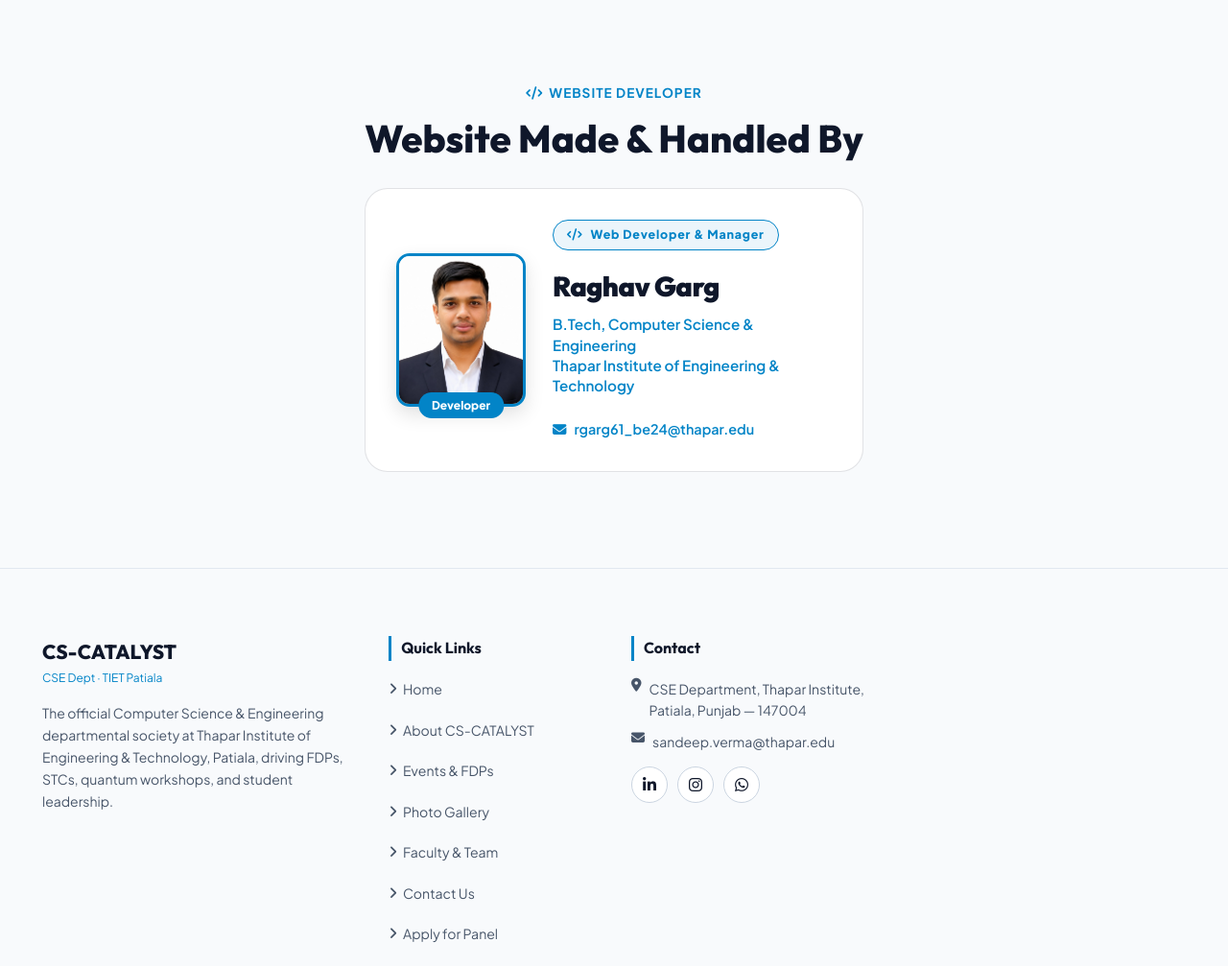
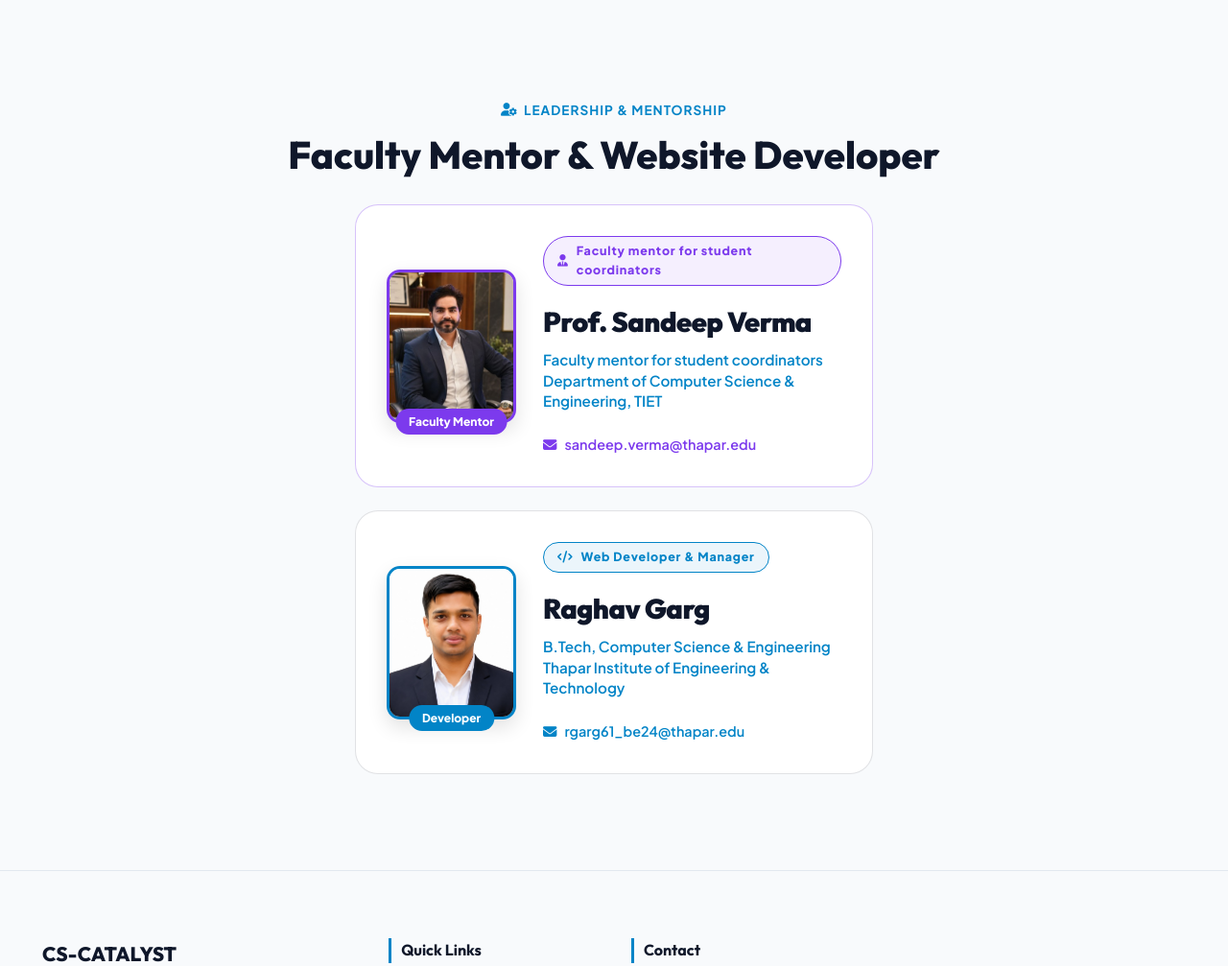
Before and after one commit to raghavkjlp/Thapar, a plain HTML site: page team.html in a window 1280 px wide. Shown: the part 1651-2658 px from the top of the page at 96% size. Drawn offline with Linux system fonts and the light colour scheme.

Commit message:
Add Sandeep Sir photo and faculty mentor card to team page

```diff
--- a/team.html
+++ b/team.html
@@ -62,13 +62,13 @@
       <div class="governance-card">
         <h2 class="section-title" style="margin-bottom: 16px;">Managed by Computer Science Faculty</h2>
         <p class="section-description"
-          style="max-width: 650px; margin: 0 auto; color: var(--text-muted); font-size: 1.05rem; line-height: 1.7;">
+          style="max-width: 650px; margin: 0 auto 16px; color: var(--text-muted); font-size: 1.05rem; line-height: 1.7;">
           CS-CATALYST is the official departmental society of Computer Science &amp; Engineering at Thapar Institute of
           Engineering &amp; Technology. The society is managed, directed, and mentored under the collective guidance of
           the faculty members of the Department of Computer Science &amp; Engineering (CSED).
-        <p class="faculty-coordinator">
-          <strong>Faculty mentor for student coordinators:</strong> Prof. Sandeep Verma
         </p>
+        <p class="faculty-coordinator" style="font-size: 1.05rem; font-weight: 600; color: var(--accent-cyan);">
+          <i class="fa-solid fa-user-tie"></i> <strong>Faculty mentor for student coordinators:</strong> Prof. Sandeep Verma
         </p>
       </div>
     </div>
@@ -150,14 +150,36 @@
     </div>
   </section>
 
-  <!-- ═══════════════ WEBSITE DEVELOPER ═══════════════ -->
-  <section class="section-padding" style="padding-top: 0;">
+  <!-- ═══════════════ LEADERSHIP & MENTORSHIP ═══════════════ -->
+  <section class="section-padding" style="padding-top: 0;" id="leadership">
     <div class="container">
       <div class="section-header text-center" style="margin-bottom: 28px;">
-        <span class="section-tag"><i class="fa-solid fa-code"></i> Website Developer</span>
-        <h2 class="section-title">Website Made &amp; Handled By</h2>
+        <span class="section-tag"><i class="fa-solid fa-user-gear"></i> Leadership &amp; Mentorship</span>
+        <h2 class="section-title">Faculty Mentor &amp; Website Developer</h2>
       </div>
-      <div style="max-width: 520px; margin: 0 auto; width: 100%;">
+      <div style="max-width: 540px; margin: 0 auto; width: 100%; display: flex; flex-direction: column; gap: 24px;">
+
+        <!-- First Card: Faculty Mentor (Prof. Sandeep Verma) -->
+        <div class="dev-feature-card" style="border-color: rgba(124, 58, 237, 0.3);">
+          <div class="coord-img-col">
+            <div class="coord-img-wrap">
+              <img src="images/sandeep.jpg" alt="Prof. Sandeep Verma" class="coord-img dev-img" style="border-color: var(--accent-purple);">
+              <span class="coord-badge-float" style="background: var(--accent-purple);">Faculty Mentor</span>
+            </div>
+          </div>
+          <div class="coord-text-col">
+            <div class="coord-role-chip" style="border-color: var(--accent-purple); color: var(--accent-purple); background: rgba(124, 58, 237, 0.08);">
+              <i class="fa-solid fa-user-tie"></i> Faculty mentor for student coordinators
+            </div>
+            <h2 class="coord-name" style="font-size: 1.8rem;">Prof. Sandeep Verma</h2>
+            <p class="coord-designation">Faculty mentor for student coordinators<br>Department of Computer Science &amp; Engineering, TIET</p>
+            <a href="mailto:sandeep.verma@thapar.edu" class="dev-email" style="color: var(--accent-purple);">
+              <i class="fa-solid fa-envelope"></i> sandeep.verma@thapar.edu
+            </a>
+          </div>
+        </div>
+
+        <!-- Second Card: Website Developer (Raghav Garg) -->
         <div class="dev-feature-card">
           <div class="coord-img-col">
             <div class="coord-img-wrap">
@@ -174,6 +196,7 @@
             </a>
           </div>
         </div>
+
       </div>
     </div>
   </section>
```
